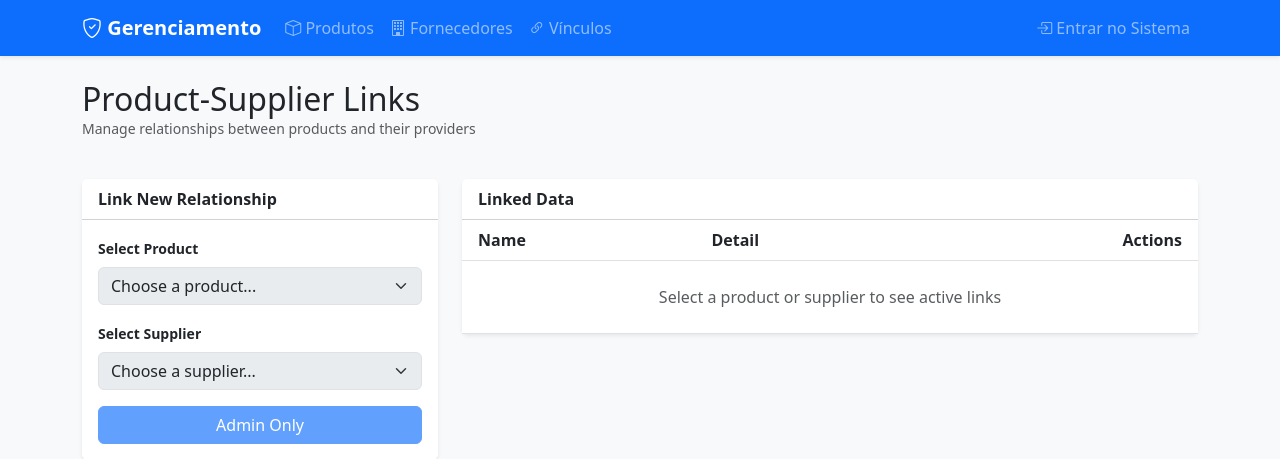
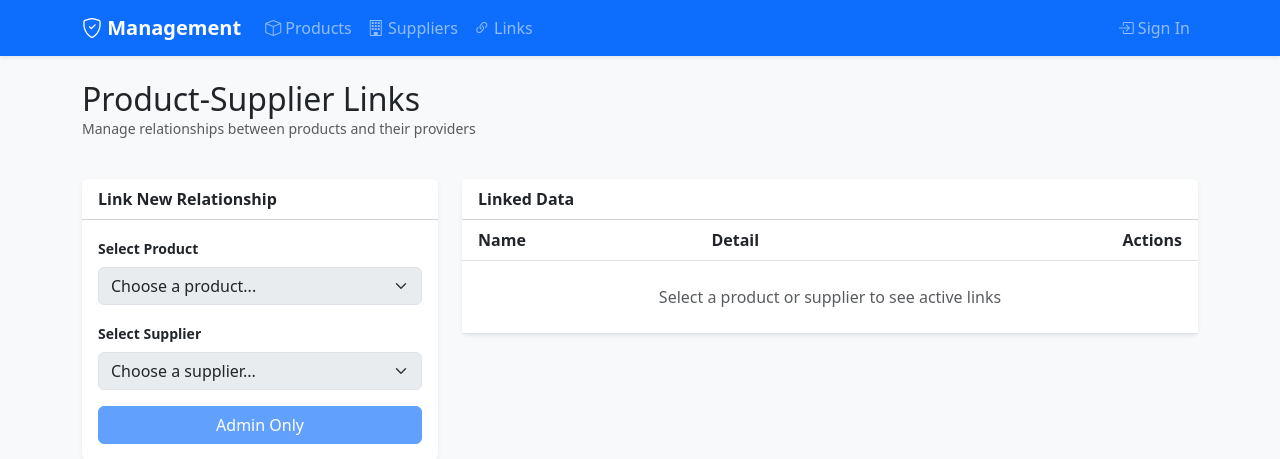
Before and after one commit to araujo-leo/teste, a PHP site: page /views/links/index.php in a window 1280 px wide. Shown: the top 459 px of the page. Run offline with PHP 8.4, Linux system fonts and the light colour scheme.

Commit message:
translate

```diff
--- a/src/routes/web.php
+++ b/src/routes/web.php
@@ -6,7 +6,7 @@ use App\Controller\ProductController;
 use App\Controller\SupplierController;
 use App\Controller\ProductSupplierController;
 
-$router->get('/', [ProductController::class, 'indexPage']);
+$router->get('/', [ProductController::class, 'productsPage']);
 $router->get('/login', [AuthController::class, 'loginPage']);
 $router->get('/register', [AuthController::class, 'registerPage']);
 $router->get('/products', [ProductController::class, 'productsPage']);
--- a/views/partials/header.php
+++ b/views/partials/header.php
@@ -1,9 +1,9 @@
 <!DOCTYPE html>
-<html lang="pt-br">
+<html lang="en">
 <head>
     <meta charset="UTF-8">
     <meta name="viewport" content="width=device-width, initial-scale=1.0">
-    <title>Gerenciamento de Produtos e Fornecedores</title>
+    <title>Product & Supplier Management</title>
 
     <link href="https://cdn.jsdelivr.net/npm/bootstrap@5.3.0/dist/css/bootstrap.min.css" rel="stylesheet">
     <link rel="stylesheet" href="https://cdn.jsdelivr.net/npm/bootstrap-icons@1.11.3/font/bootstrap-icons.min.css">
@@ -66,7 +66,7 @@
 <nav class="navbar navbar-expand-lg navbar-dark bg-primary mb-4 shadow-sm">
     <div class="container">
         <a class="navbar-brand" href="/">
-            <i class="bi bi-shield-check"></i> Gerenciamento
+            <i class="bi bi-shield-check"></i> Management
         </a>
         <button class="navbar-toggler" type="button" data-bs-toggle="collapse" data-bs-target="#navbarNav">
             <span class="navbar-toggler-icon"></span>
@@ -75,13 +75,13 @@
         <div class="collapse navbar-collapse" id="navbarNav">
             <ul class="navbar-nav me-auto">
                 <li class="nav-item">
-                    <a class="nav-link" href="/products"><i class="bi bi-box"></i> Produtos</a>
+                    <a class="nav-link" href="/products"><i class="bi bi-box"></i> Products</a>
                 </li>
                 <li class="nav-item">
-                    <a class="nav-link" href="/suppliers"><i class="bi bi-building"></i> Fornecedores</a>
+                    <a class="nav-link" href="/suppliers"><i class="bi bi-building"></i> Suppliers</a>
                 </li>
                 <li class="nav-item">
-                    <a class="nav-link" href="/links"><i class="bi bi-link-45deg"></i> Vínculos</a>
+                    <a class="nav-link" href="/links"><i class="bi bi-link-45deg"></i> Links</a>
                 </li>
             </ul>
 
@@ -89,14 +89,14 @@
                 <li class="nav-item dropdown" id="userDropdown" style="display: none;">
                     <a class="nav-link dropdown-toggle d-flex align-items-center" href="#" role="button" data-bs-toggle="dropdown">
                         <i class="bi bi-person-circle fs-5 me-2"></i>
-                        <span id="userNameDisplay">Usuário</span>
+                        <span id="userNameDisplay">User</span>
                     </a>
                     <ul class="dropdown-menu dropdown-menu-end">
                         <li><span class="dropdown-item-text text-muted small" id="userEmailDisplay"></span></li>
                         <li><hr class="dropdown-divider"></li>
                         <li>
                             <a class="dropdown-item text-danger" href="#" id="logoutBtn">
-                                <i class="bi bi-box-arrow-right me-2"></i> Sair
+                                <i class="bi bi-box-arrow-right me-2"></i> Logout
                             </a>
                         </li>
                     </ul>
@@ -104,7 +104,7 @@
 
                 <li class="nav-item" id="loginBtnNav">
                     <a class="nav-link" href="/login">
-                        <i class="bi bi-box-arrow-in-right"></i> Entrar no Sistema
+                        <i class="bi bi-box-arrow-in-right"></i> Sign In
                     </a>
                 </li>
             </ul>
@@ -115,7 +115,7 @@
 <div class="container main-content">
 
     <script>
-        function showToast(status , message) {
+        function showToast(status, message) {
             const toastElement = document.getElementById('errorToast');
             document.getElementById('toastMessage').textContent = message;
             if(status === true) {
@@ -151,7 +151,7 @@
                     $('#userDropdown').show();
                     $('#loginBtnNav').hide();
                 } catch (e) {
-                    console.error("Erro ao ler dados do usuário:", e);
+                    console.error("Error reading user data:", e);
                     localStorage.clear();
                 }
             } else {
```
